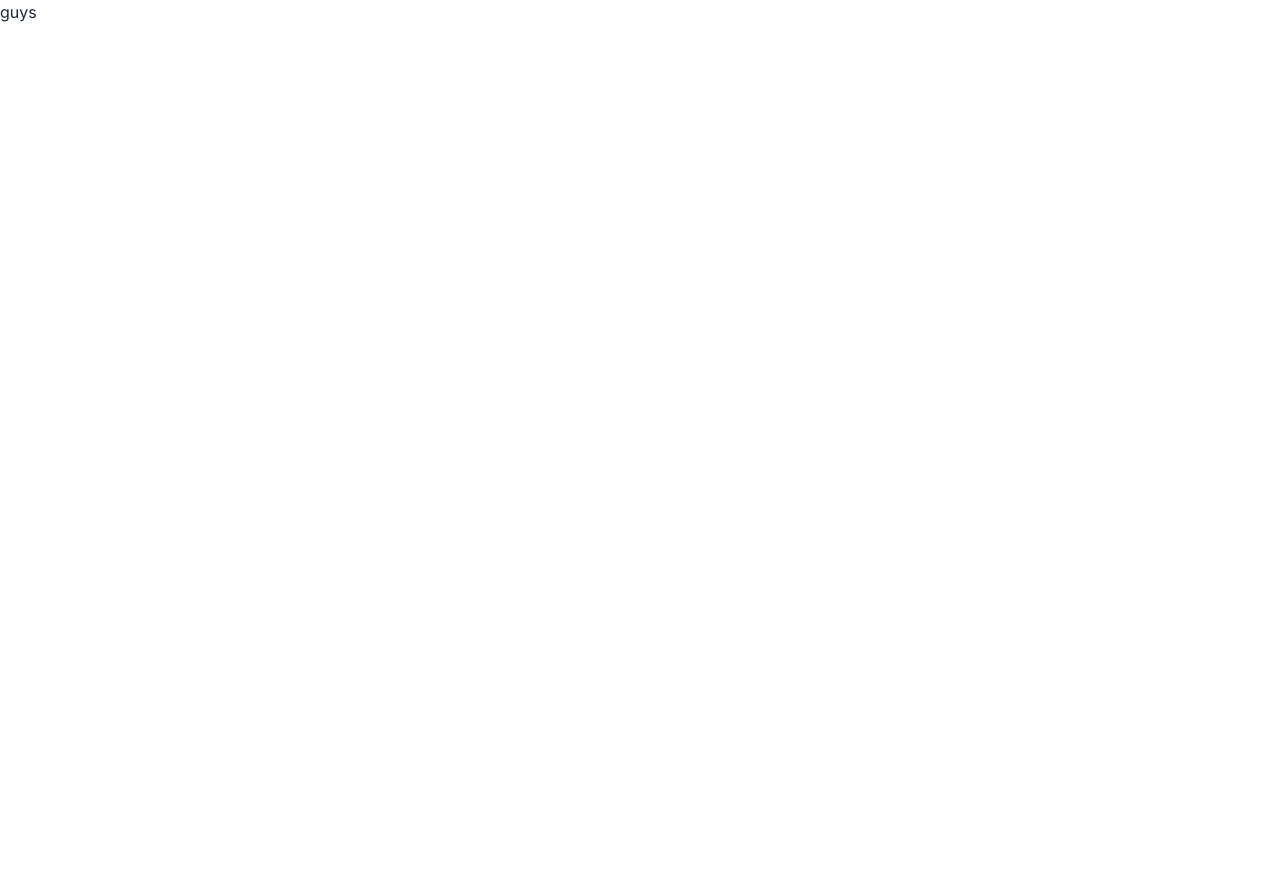
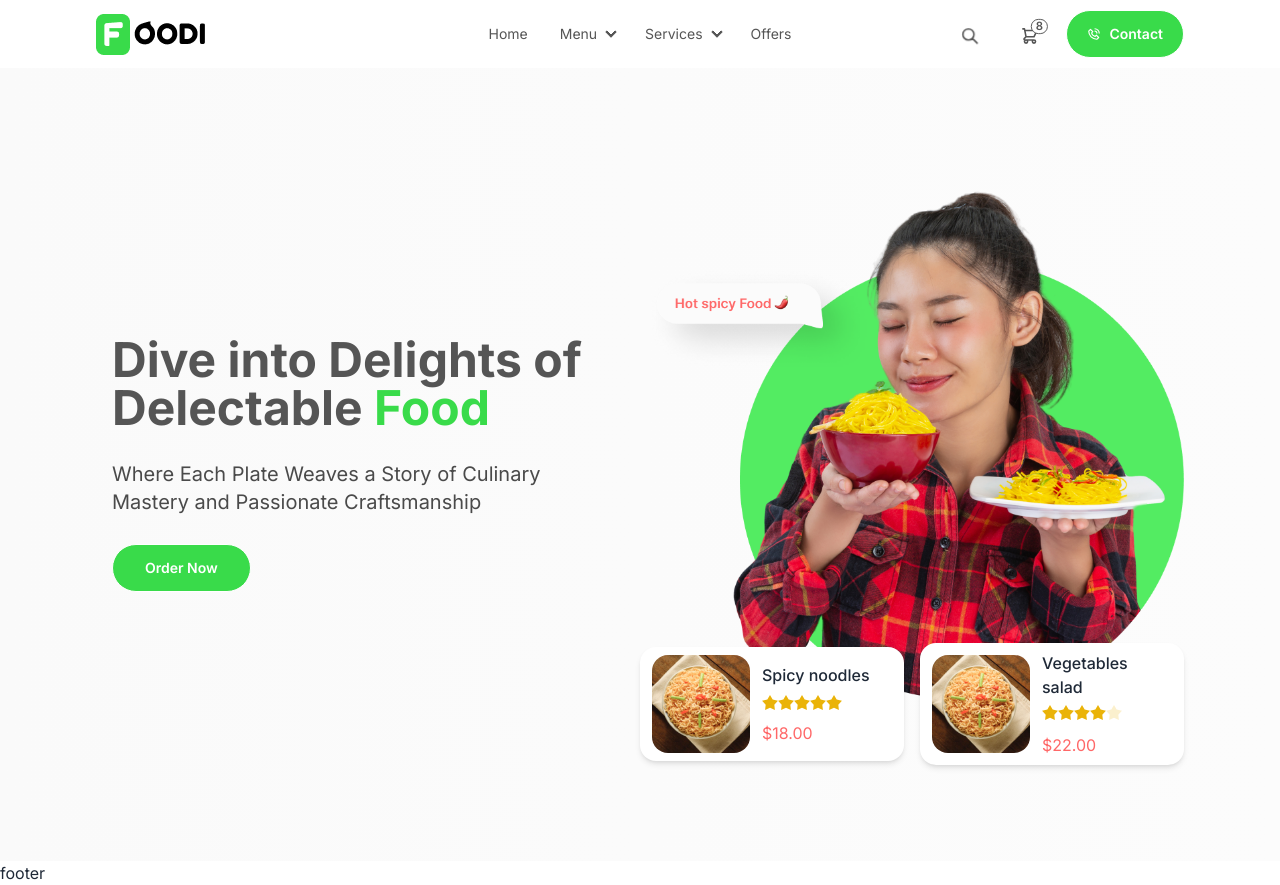
Before and after one commit to erfanheshmati/mern-food, a React (Vite) app in the folder client/: page / in a window 1280 px wide. Before the commit the page ends 800 px from the top, so only its background shows below. Built offline with nearby package versions, Linux system fonts and the light colour scheme.

Commit message:
banner ui design

```diff
--- /dev/null
+++ b/client/src/components/Banner.jsx
@@ -0,0 +1,56 @@
+import React from 'react'
+
+export default function Banner() {
+    return (
+        <div className='section-container bg-gradient-to-r from-[#FAFAFA] from-0% to-[#FCFCFC] to-100%'>
+            <div className='py-24 flex flex-col md:flex-row-reverse justify-between items-center gap-8'>
+                {/* image */}
+                <div className='md:w-1/2'>
+                    <img src="/images/home/banner.png" alt="" />
+                    <div className='flex flex-col md:flex-row items-center justify-around -mt-14 gap-4'>
+                        {/* tooltip 1 */}
+                        <div className='flex bg-white py-2 px-3 rounded-2xl items-center gap-3 shadow-md w-72'>
+                            <img src="/images/home/b-food1.png" alt="" className='rounded-2xl' />
+                            <div className='space-y-1'>
+                                <h5 className='font-medium mb-1'>Spicy noodles</h5>
+                                <div className="rating rating-sm">
+                                    <input type="radio" name="rating-2" className="mask mask-star-2 bg-yellow-500" />
+                                    <input type="radio" name="rating-2" className="mask mask-star-2 bg-yellow-500" />
+                                    <input type="radio" name="rating-2" className="mask mask-star-2 bg-yellow-500" checked />
+                                    <input type="radio" name="rating-2" className="mask mask-star-2 bg-yellow-500" />
+                                    <input type="radio" name="rating-2" className="mask mask-star-2 bg-yellow-500" />
+                                </div>
+                                <p className='text-red'>$18.00</p>
+                            </div>
+                        </div>
+                        {/* tooltip 2 */}
+                        <div className='hidden md:flex bg-white py-2 px-3 rounded-2xl items-center gap-3 shadow-md w-72'>
+                            <img src="/images/home/b-food1.png" alt="" className='rounded-2xl' />
+                            <div className='space-y-1'>
+                                <h5 className='font-medium mb-1'>Vegetables salad</h5>
+                                <div className="rating rating-sm">
+                                    <input type="radio" name="rating-2" className="mask mask-star-2 bg-yellow-500" />
+                                    <input type="radio" name="rating-2" className="mask mask-star-2 bg-yellow-500" />
+                                    <input type="radio" name="rating-2" className="mask mask-star-2 bg-yellow-500" />
+                                    <input type="radio" name="rating-2" className="mask mask-star-2 bg-yellow-500" checked />
+                                    <input type="radio" name="rating-2" className="mask mask-star-2 bg-yellow-500" />
+                                </div>
+                                <p className='text-red'>$22.00</p>
+                            </div>
+                        </div>
+                    </div>
+                </div>
+                {/* text */}
+                <div className='md:w-1/2 space-y-7 px-4 text-secondary'>
+                    <h2 className='md:text-5xl text-4xl font-bold leading-snug'>
+                        Dive into Delights of Delectable <span className='text-green'>Food</span>
+                    </h2>
+                    <p className='text-xl text-[#4A4A4A]'>
+                        Where Each Plate Weaves a Story of Culinary Mastery and Passionate Craftsmanship
+                    </p>
+                    <button className='btn btn-outline rounded-full bg-green hover:bg-green px-8 py-3 font-semibold text-white hover:text-white hover:opacity-70 cursor-pointer'>Order Now</button>
+                </div>
+            </div>
+        </div>
+    )
+}
--- a/client/src/index.css
+++ b/client/src/index.css
@@ -9,3 +9,7 @@
   overflow-x: hidden;
   font-family: "Inter", sans-serif;
 }
+
+.section-container {
+  @apply max-w-screen-2xl container mx-auto xl:px-24;
+}
--- a/client/src/layout/Layout.jsx
+++ b/client/src/layout/Layout.jsx
@@ -1,12 +1,13 @@
 import React from 'react'
 import { Outlet } from 'react-router-dom'
+import Navbar from '../components/Navbar'
 
 export default function Layout() {
     return (
-        <div>
-            <nav></nav>
+        <>
+            <Navbar />
             <Outlet />
-            <footer></footer>
-        </div>
+            <footer>footer</footer>
+        </>
     )
 }
--- a/client/src/pages/home/Home.jsx
+++ b/client/src/pages/home/Home.jsx
@@ -1,9 +1,8 @@
 import React from 'react'
+import Banner from '../../components/Banner'
 
 export default function Home() {
     return (
-        <div>
-            guys
-        </div>
+        <Banner />
     )
 }
```
